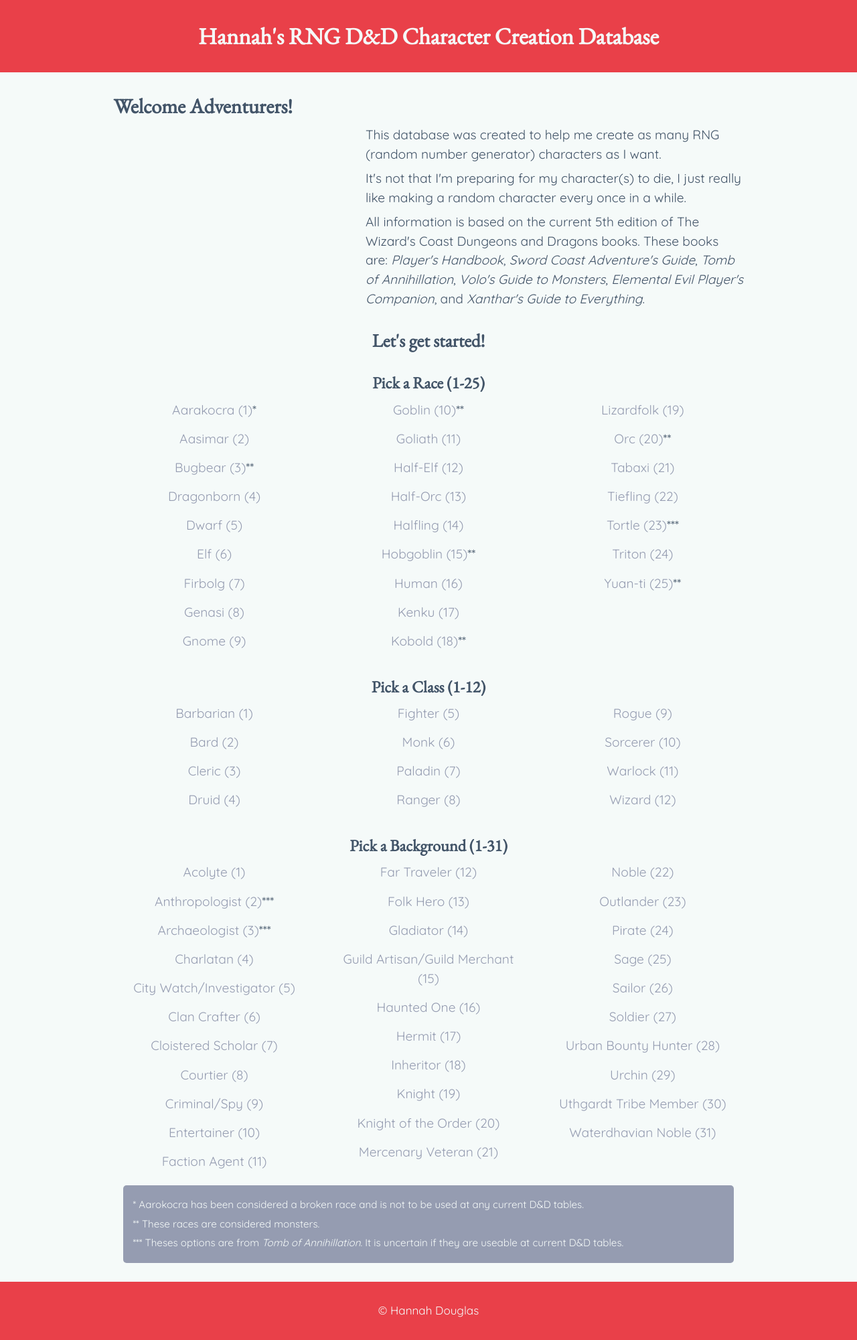
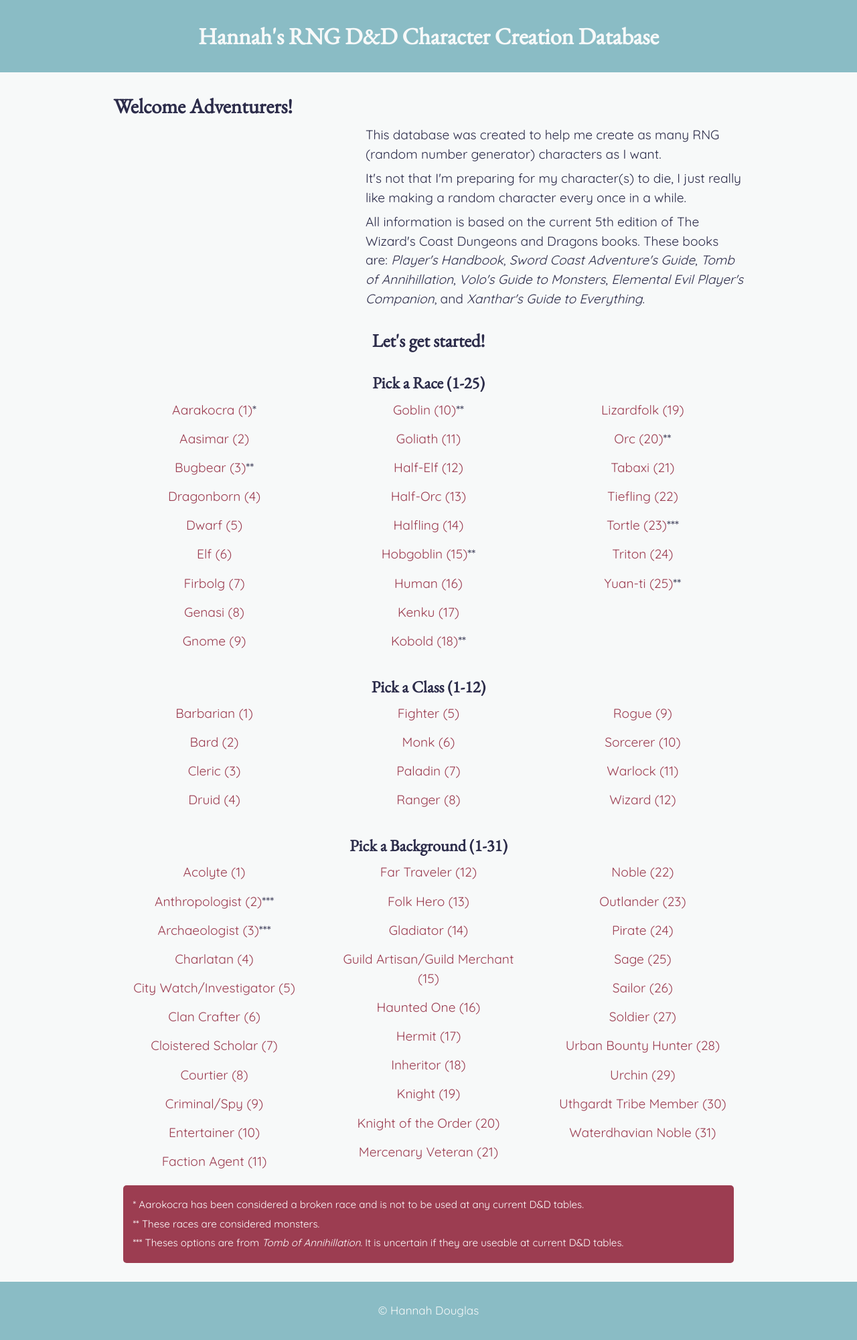
Before and after one commit to hldouglas/dnd-character-creation, a Jekyll site: the page built from index.html, in a window 1280 px wide. Shown: the whole page at 67% size. Built offline with Jekyll 4.4.1, drawn with Linux system fonts in a browser that asks for light colours.

Commit message:
Changed colour scheme

```diff
--- a/_includes/css/main.css
+++ b/_includes/css/main.css
@@ -23,6 +23,7 @@
 }
 
 .card {
+  color: #fff;
   border-radius: 5px;
 }
 
--- a/common/theme.css
+++ b/common/theme.css
@@ -2,11 +2,11 @@
   --font-primary: "EB Garamond", serif;
   --font-secondary: 'Quicksand', sans-serif;
 
-  --color-light-shade: #f5faf9;
-  --color-light-accent: #ffb6c1;
-  --color-main: #e94049;
-  --color-dark-accent: #959cb1;
-  --color-dark-shade: #425468;
+  --color-light-shade: #f7f9f9;
+  --color-light-accent: #837474;
+  --color-main: #8abcc5;
+  --color-dark-accent: #9c3d51;
+  --color-dark-shade: #2c2c4a;
 }
 
 html {
@@ -39,10 +39,6 @@
   color: var(--color-light-accent);
 }
 
-.card {
-  color: var(--color-light-shade);
-}
-
 .card-light {
   background-color: var(--color-dark-accent);
 }
```
